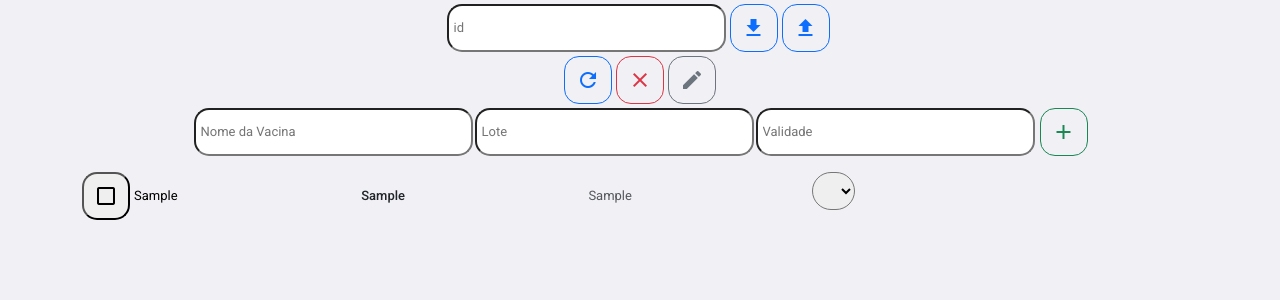
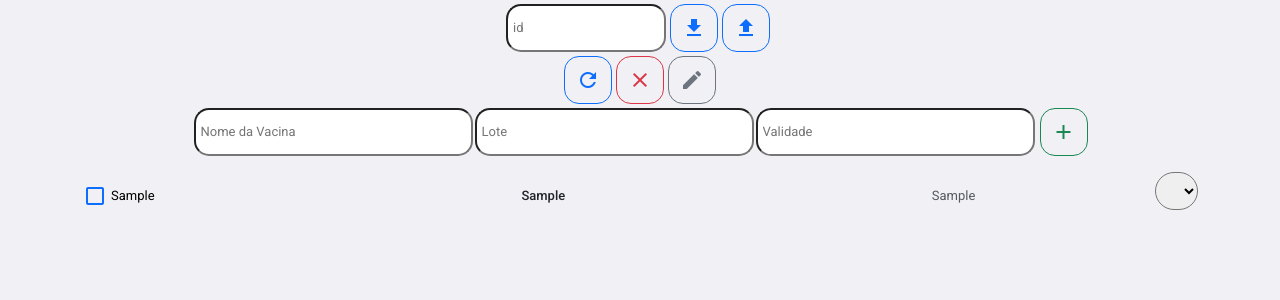
Before and after one commit to leandromelolm/colavacina-ajuda-no-registro-angular-19, an Angular app in the folder vacina-suporte-frontend/: page / in a window 1280 px wide. Both pictures are taken after typing "Sample", "Sample", "Sample" into the empty fields and a click on the button "add". Shown: the top 300 px of the page. Built offline with nearby package versions, Linux system fonts and the light colour scheme.

Commit message:
style(planilha): css

```diff
--- a/vacina-suporte-frontend/src/app/components/planilha/planilha.component.html
+++ b/vacina-suporte-frontend/src/app/components/planilha/planilha.component.html
@@ -25,19 +25,24 @@
     <div class="copied-message" *ngIf="copiedMessage">{{ copiedMessage }}</div>
     <div class="copied-message" *ngIf="toastMessage">{{ toastMessage }}</div>
     <div *ngFor="let row of rows; let i = index">
-        <div class="d-flex">
-            <button (click)="toggleCheck(i)">
+        <div class="div__itens">
+            <button class="btn btn-link btn__check_box" (click)="toggleCheck(i)">
                 <mat-icon>{{ row.checked ? 'check_box' : 'check_box_outline_blank' }}</mat-icon>
             </button>
             <!-- <button id="copy"><mat-icon class="icon-warn">content_copy</mat-icon></button> -->
             @if (isEditMode) {
-                <input type="text" [(ngModel)]="row.nomeVacina" placeholder="Nome da Vacina">
-                <input type="text" [(ngModel)]="row.lote" placeholder="Lote">
-                <input type="text" [(ngModel)]="row.validade" placeholder="Validade">
+                <input class="input_vacina" type="text" [(ngModel)]="row.nomeVacina" placeholder="Nome da Vacina">
+                <input class="input_lote" type="text" [(ngModel)]="row.lote" placeholder="Lote">
+                <input class="input_validade" type="text" [(ngModel)]="row.validade" placeholder="Validade">
             } @else {
-                <div class="div__text mx-1 text-body-emphasis" (click)="copyToClipboard(row.nomeVacina)">{{ row.nomeVacina }}</div>
-                <div class="div__text me-1 fw-medium" (click)="copyToClipboard(row.lote)">{{ row.lote }}</div>
-                <div class="div__text text-body-secondary" (click)="copyToClipboard(row.validade)">{{ row.validade }}</div>
+                <div class="div__text div_vacina mx-1 text-body-emphasis"
+                    (click)="copyToClipboard(row.nomeVacina)">{{ row.nomeVacina }}
+                    @if (isSubcutanea(row.nomeVacina)) {
+                        <span class="badge text-bg-warning">subcutânea</span>
+                    }
+                </div>
+                <div class="div__text div_lote me-1 fw-medium" (click)="copyToClipboard(row.lote)">{{ row.lote }}</div>
+                <div class="div__text div_validade text-body-secondary" (click)="copyToClipboard(row.validade)">{{ row.validade }}</div>
                 <div>
                     <select [(ngModel)]="row.opcaoSelecionada">
                         <option *ngFor="let opcao of opcoes" [value]="opcao.id">
--- a/vacina-suporte-frontend/src/app/components/planilha/planilha.component.scss
+++ b/vacina-suporte-frontend/src/app/components/planilha/planilha.component.scss
@@ -13,8 +13,28 @@ button {
     margin: 0px;
 }
 
-input {
-    width: 25%;
+.input_vacina {
+    width: 35%;
+}
+
+.input_lote {
+    width: 40%;
+}
+
+.input_validade {
+    width: 20%;
+}
+
+.div_vacina {
+    width: 40%;
+}
+
+.div_lote {
+    width: 40%;
+}
+
+.div_validade {
+    width: 10%;
 }
 
 .copyable {
@@ -41,6 +61,15 @@ input {
     animation: fadeOut 2s forwards;
 }
 
+.div__itens {
+    display: flex;
+    justify-content: space-evenly;
+}
+
+.btn__check_box {
+    width: 25px;
+}
+
 @keyframes fadeOut {
     0% { opacity: 1; }
     90% { opacity: 1; }
--- a/vacina-suporte-frontend/src/app/components/planilha/planilha.component.ts
+++ b/vacina-suporte-frontend/src/app/components/planilha/planilha.component.ts
@@ -162,4 +162,17 @@ export class PlanilhaComponent {
       }, 5000);
   }
 
+  isSubcutanea(vacina: string): boolean {
+    const subcutaneas = ["FA", "SRC", "Varicela"];
+
+    // Quebrar a string em palavras separadas, removendo pontuação e espaços extras
+    const palavras = vacina
+      .toUpperCase()
+      .normalize("NFD").replace(/[\u0300-\u036f]/g, "") // remove acentos
+      .replace(/[^\w\s]/gi, '') // remove pontuação
+      .split(/\s+/); // divide por espaços
+
+    return subcutaneas.some(v => palavras.includes(v.toUpperCase()));
+  }
+
 }
```
